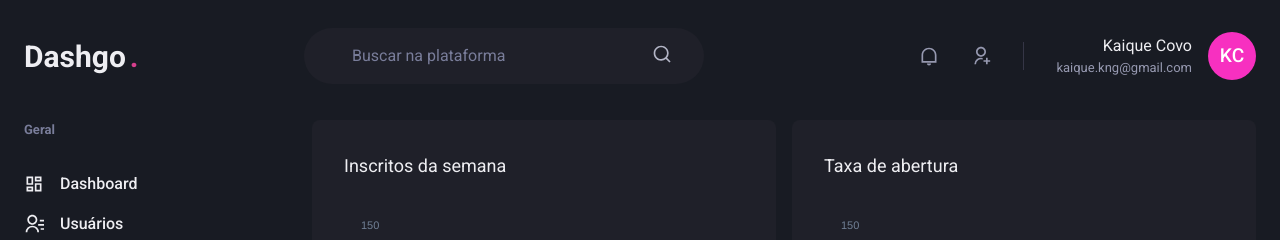
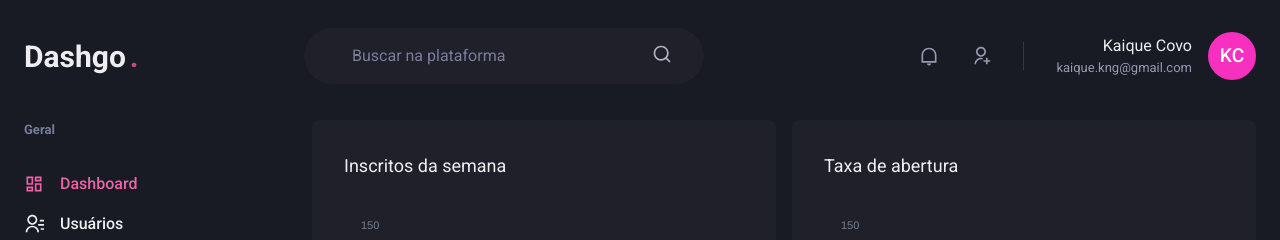
Before and after one commit to KaiqueCovo/dashgo, a Next.js app: page /dashboard in a window 1280 px wide. Shown: the top 240 px of the page. Built offline with nearby package versions, Linux system fonts and the light colour scheme.

Commit message:
feature: Add Links

```diff
--- /dev/null
+++ b/src/components/ActiveLink/ActiveLink.tsx
@@ -0,0 +1,36 @@
+import { cloneElement, ReactElement } from 'react';
+
+import Link, { LinkProps } from 'next/link';
+import { useRouter } from 'next/router';
+
+interface IActiveLinkProps extends LinkProps {
+  children: ReactElement;
+  shouldMatchExactHref?: boolean
+}
+
+export const ActiveLink = ({
+  children,
+  shouldMatchExactHref = false,
+  ...rest
+}: IActiveLinkProps): React.ReactElement => {
+  const { asPath } = useRouter();
+  let isActive = false;
+
+  if(shouldMatchExactHref && (asPath === rest.href || asPath === rest.as)) {
+    isActive = true;
+  }
+
+  if(!shouldMatchExactHref &&
+    (asPath.startsWith(String(rest.href)) ||
+    asPath.startsWith(String(rest.as)))) {
+    isActive = true;
+  }
+
+  return (
+    <Link {...rest}>
+      {cloneElement(children, {
+        color: isActive ? 'pink.400' : 'gray.50'
+      })}
+    </Link>
+  );
+};
--- a/src/components/Sidebar/NavLink/index.tsx
+++ b/src/components/Sidebar/NavLink/index.tsx
@@ -1,15 +1,19 @@
-import { Icon, Link, Text, LinkProps as ChakraLinkProps } from '@chakra-ui/react';
+import { ActiveLink } from '@/components/ActiveLink/ActiveLink';
+import { Icon, Link as ChakraLink, Text, LinkProps as ChakraLinkProps } from '@chakra-ui/react';
 
 interface INavLinkProps extends ChakraLinkProps {
   icon: React.ElementType
   children: string;
+  href: string;
 }
 
-export const NavLink = ({ icon, children, ...restProps }: INavLinkProps): React.ReactElement => {
+export const NavLink = ({ icon, children, href, ...restProps }: INavLinkProps): React.ReactElement => {
   return (
-    <Link display="flex" alignItems="center" {...restProps}>
-      <Icon as={icon} fontSize="20" />
-      <Text ml="4" fontWeight="medium">{children}</Text>
-    </Link>
+    <ActiveLink href={href} passHref>
+      <ChakraLink display="flex" alignItems="center" {...restProps}>
+        <Icon as={icon} fontSize="20" />
+        <Text ml="4" fontWeight="medium">{children}</Text>
+      </ChakraLink>
+    </ActiveLink>
   );
 };
--- a/src/components/Sidebar/SidebarNav/index.tsx
+++ b/src/components/Sidebar/SidebarNav/index.tsx
@@ -9,12 +9,12 @@ export const SidebarNav = (): React.ReactElement => {
   return (
     <Stack spacing={12} align="flex-start">
       <NavSection title="Geral">
-        <NavLink icon={RiDashboardLine}>Dashboard</NavLink>
-        <NavLink icon={RiContactsLine}>Usuários</NavLink>
+        <NavLink icon={RiDashboardLine} href="/dashboard">Dashboard</NavLink>
+        <NavLink icon={RiContactsLine} href="/users">Usuários</NavLink>
       </NavSection>
       <NavSection title="AUTOMAÇÃO">
-        <NavLink icon={RiInputMethodLine}>Formulários</NavLink>
-        <NavLink icon={RiGitMergeLine}>Automação</NavLink>
+        <NavLink icon={RiInputMethodLine} href="/forms">Formulários</NavLink>
+        <NavLink icon={RiGitMergeLine} href="/automation">Automação</NavLink>
       </NavSection>
     </Stack>
   );
--- a/src/pages/users/index.tsx
+++ b/src/pages/users/index.tsx
@@ -3,6 +3,7 @@ import { RiAddLine, RiPencilLine } from 'react-icons/ri';
 import { Header, Pagination, Sidebar } from '@/components';
 import { Box, Button, Checkbox, Flex, Heading, Icon, Table, Tbody, Td, Text, Th, Thead, Tr, useBreakpointValue } from '@chakra-ui/react';
 import { NextPage } from 'next';
+import Link from 'next/link';
 
 const UserList: NextPage = () => {
   const isWideVersion = useBreakpointValue({
@@ -21,6 +22,7 @@ const UserList: NextPage = () => {
             <Heading size="lg" fontWeight="normal">
               Usuários
             </Heading>
+            <Link href="/users/create" passHref>
               <Button
                 as="a"
                 size="sm"
@@ -30,6 +32,7 @@ const UserList: NextPage = () => {
               >
               Criar novo
               </Button>
+            </Link>
           </Flex>
 
           <Table colorScheme="whiteAlpha">
```
Also changed, not shown: src/pages/users/create/index.tsx (+5 -2 lines). Lines whose indentation alone changed are shown as unchanged.
